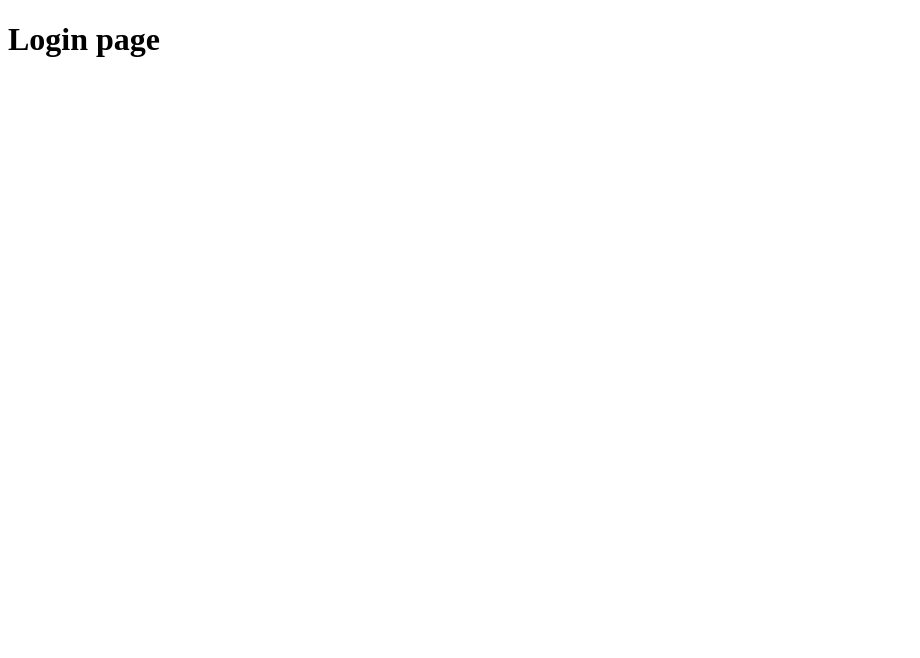
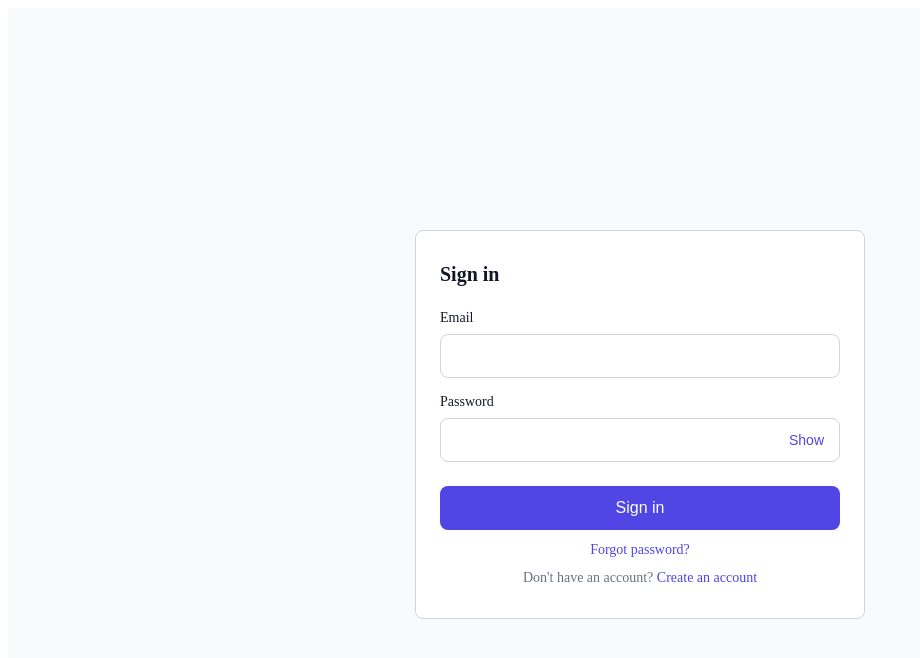
Before and after one commit to ketirainauli/career-dev-frontend, a React (Vite) app: page /login in a window 1280 px wide. Shown: the top 658 px of the page, without its empty margins (0-920 px from the left). Built offline with nearby package versions, Linux system fonts and the light colour scheme.

Commit message:
feat: build functional Login page with validation

```diff
--- /dev/null
+++ b/src/pages/auth/Login/LoginPage.css
@@ -0,0 +1,46 @@
+.auth-page {
+  min-height: 100vh;
+  display: flex;
+  align-items: center;
+  justify-content: center;
+  background-color: #F9FAFB;
+  padding: var(--space-4);
+}
+
+.auth-card {
+  width: 100%;
+  max-width: 400px;
+  background-color: var(--color-bg);
+  border: 1px solid var(--color-border);
+  border-radius: var(--radius-md);
+  padding: var(--space-8) var(--space-6);
+}
+
+.auth-card__title {
+  font-size: var(--font-size-lg);
+  font-weight: var(--font-weight-bold);
+  color: var(--color-text);
+  margin: 0 0 var(--space-6) 0;
+}
+
+.auth-card__submit {
+  width: 100%;
+  margin-top: var(--space-2);
+}
+
+.auth-card__link-row {
+  text-align: center;
+  font-size: var(--font-size-sm);
+  color: var(--color-text-muted);
+  margin: var(--space-3) 0 0 0;
+}
+
+.auth-card__link-row a {
+  color: var(--color-primary);
+  text-decoration: none;
+  font-weight: var(--font-weight-medium);
+}
+
+.auth-card__link-row a:hover {
+  text-decoration: underline;
+}
--- a/src/pages/auth/Login/LoginPage.tsx
+++ b/src/pages/auth/Login/LoginPage.tsx
@@ -1,3 +1,68 @@
+import { useState } from 'react';
+import { useForm } from 'react-hook-form';
+import { zodResolver } from '@hookform/resolvers/zod';
+import { Link } from 'react-router-dom';
+import { loginSchema, type LoginFormValues } from '../../../shared/lib/validation';
+import { Button } from '../../../shared/ui/Button';
+import { Input } from '../../../shared/ui/Input';
+import { PasswordInput } from '../../../shared/ui/PasswordInput';
+import { FormField } from '../../../shared/ui/FormField';
+import './LoginPage.css';
+
 export function LoginPage() {
-  return <h1>Login page</h1>;
+  const [isSubmitting, setIsSubmitting] = useState(false);
+
+  const {
+    register,
+    handleSubmit,
+    setFocus,
+    formState: { errors },
+  } = useForm<LoginFormValues>({
+    resolver: zodResolver(loginSchema),
+    mode: 'onSubmit',
+    reValidateMode: 'onChange',
+  });
+
+  const onValid = async (values: LoginFormValues) => {
+    setIsSubmitting(true);
+    await new Promise((resolve) => setTimeout(resolve, 800));
+    setIsSubmitting(false);
+    console.log(values);
+  };
+
+  const onInvalid = (fieldErrors: typeof errors) => {
+    const firstErrorField = Object.keys(fieldErrors)[0] as keyof LoginFormValues | undefined;
+    if (firstErrorField) {
+      setFocus(firstErrorField);
+    }
+  };
+
+  return (
+    <main className="auth-page">
+      <div className="auth-card">
+        <h1 className="auth-card__title">Sign in</h1>
+
+        <form onSubmit={handleSubmit(onValid, onInvalid)} noValidate>
+          <FormField label="Email" error={errors.email?.message}>
+            <Input type="email" autoComplete="email" {...register('email')} />
+          </FormField>
+
+          <FormField label="Password" error={errors.password?.message}>
+            <PasswordInput autoComplete="current-password" {...register('password')} />
+          </FormField>
+
+          <Button type="submit" isLoading={isSubmitting} className="auth-card__submit">
+            Sign in
+          </Button>
+        </form>
+
+        <p className="auth-card__link-row">
+          <Link to="/forgot-password">Forgot password?</Link>
+        </p>
+        <p className="auth-card__link-row">
+          Don't have an account? <Link to="/register">Create an account</Link>
+        </p>
+      </div>
+    </main>
+  );
 }
--- a/src/shared/ui/Input.css
+++ b/src/shared/ui/Input.css
@@ -8,6 +8,7 @@
   color: var(--color-text);
   background-color: var(--color-bg);
   transition: border-color 0.15s ease, box-shadow 0.15s ease;
+  box-sizing: border-box;
 }
 
 .input::placeholder {
```
